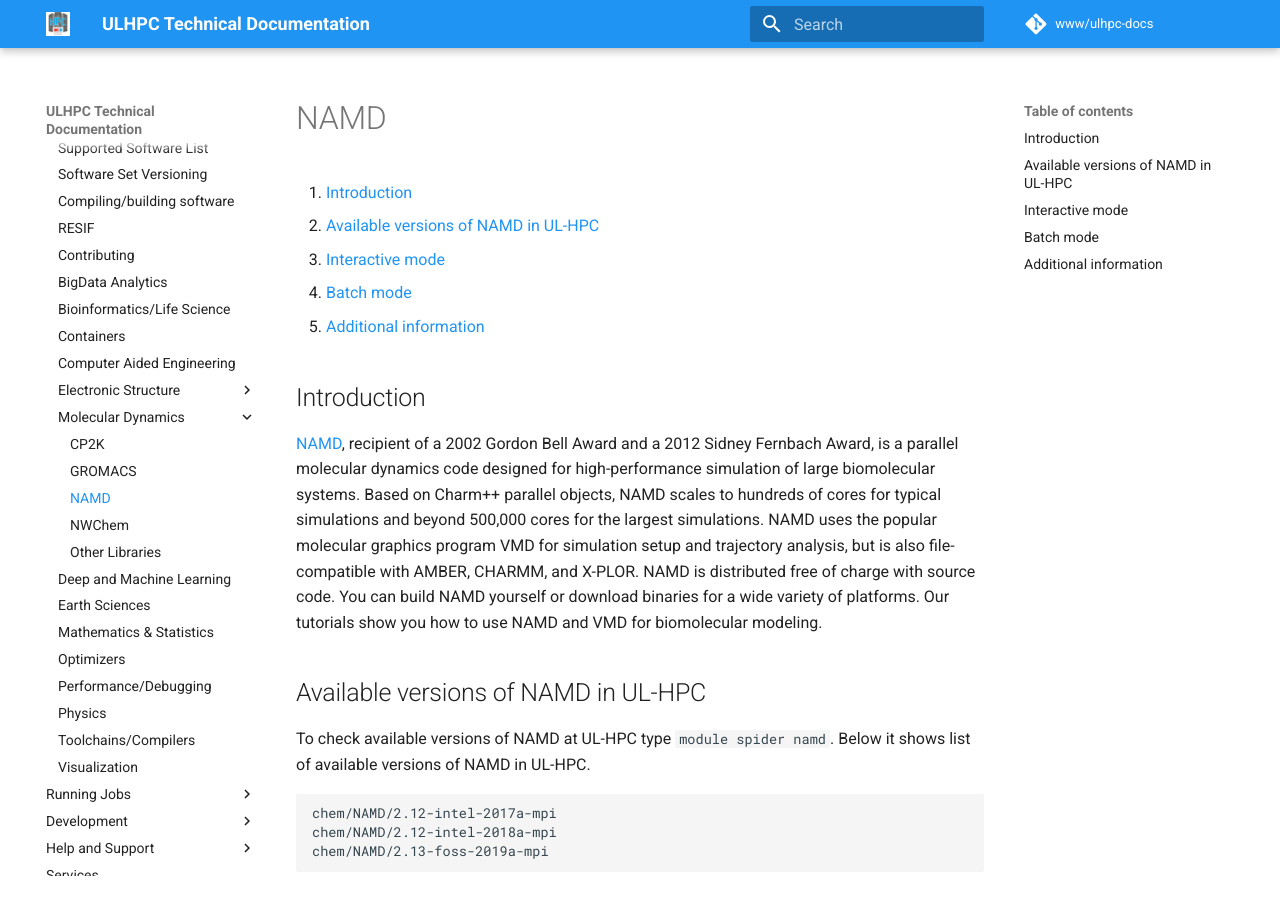
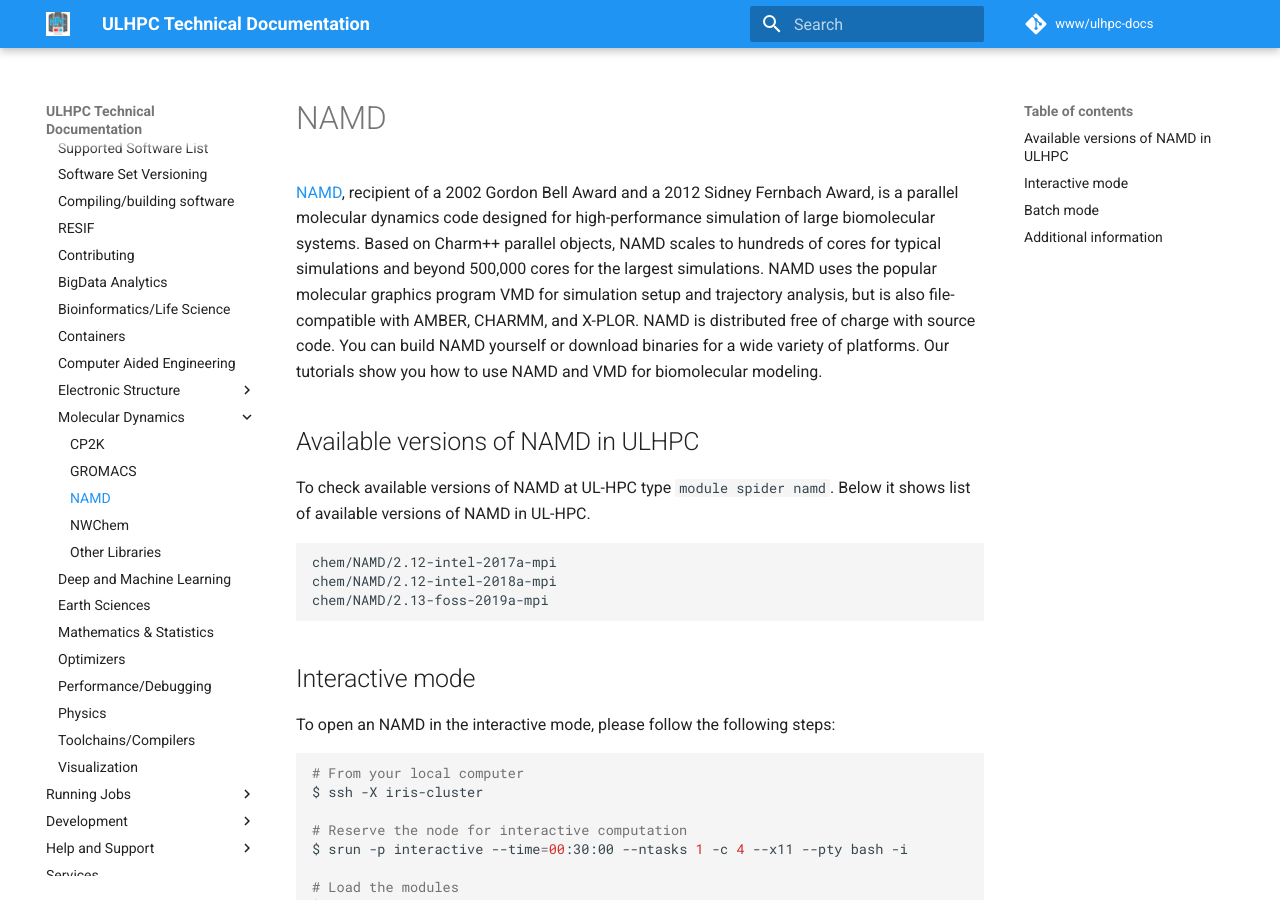
Before and after one commit to ULHPC/ulhpc-docs, an MkDocs documentation site: the page built from docs/software/molecular-dynamics/namd.md, in a window 1280 px wide and 900 px high. Built offline with MkDocs 1.6.1 and Material for MkDocs 9.7.7, drawn with Linux system fonts in a browser that asks for light colours.

Commit message:
Update namd.md

````diff
--- a/docs/software/molecular-dynamics/namd.md
+++ b/docs/software/molecular-dynamics/namd.md
@@ -1,10 +1,3 @@
-1. [Introduction](#introduction)
-2. [Available versions of NAMD in UL-HPC](#available-versions-of-namd-in-ul-hpc)
-3. [Interactive mode](#interactive mode)
-4. [Batch mode](#batch-mode)
-5. [Additional information](#additional-information)
-
-## Introduction
 [NAMD](https://www.ks.uiuc.edu/Research/namd/), recipient of a 2002 Gordon Bell Award and a 2012 Sidney Fernbach Award,
 is a parallel molecular dynamics code designed for high-performance simulation
 of large biomolecular systems. Based on Charm++ parallel objects,
@@ -15,11 +8,11 @@ NAMD is distributed free of charge with source code. You can build NAMD yourself
 download binaries for a wide variety of platforms.
 Our tutorials show you how to use NAMD and VMD for biomolecular modeling.
 
-## Available versions of NAMD in UL-HPC
+## Available versions of NAMD in ULHPC
 To check available versions of NAMD at UL-HPC type `module spider namd`.
 Below it shows list of available versions of NAMD in UL-HPC.
 
-```shell
+```bash
 chem/NAMD/2.12-intel-2017a-mpi
 chem/NAMD/2.12-intel-2018a-mpi
 chem/NAMD/2.13-foss-2019a-mpi
@@ -28,7 +21,7 @@ chem/NAMD/2.13-foss-2019a-mpi
 ## Interactive mode
 To open an NAMD in the interactive mode, please follow the following steps:
 
-```shell
+```bash
 # From your local computer
 $ ssh -X iris-cluster
 
@@ -43,7 +36,7 @@ $ namd2 +setcpuaffinity +p4 config_file > output_file
 ```
 
 ## Batch mode
-```shell
+```bash
 #!/bin/bash -l
 #SBATCH -J NAMD
 #SBATCH -N 2
````
